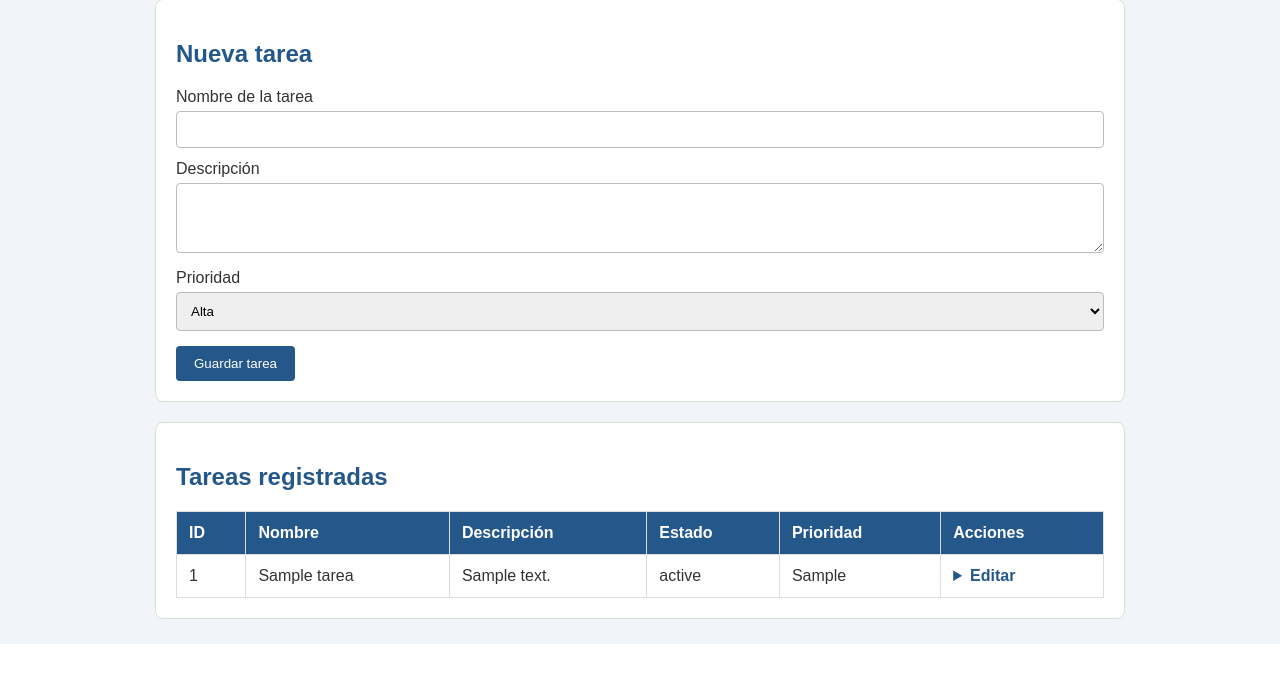
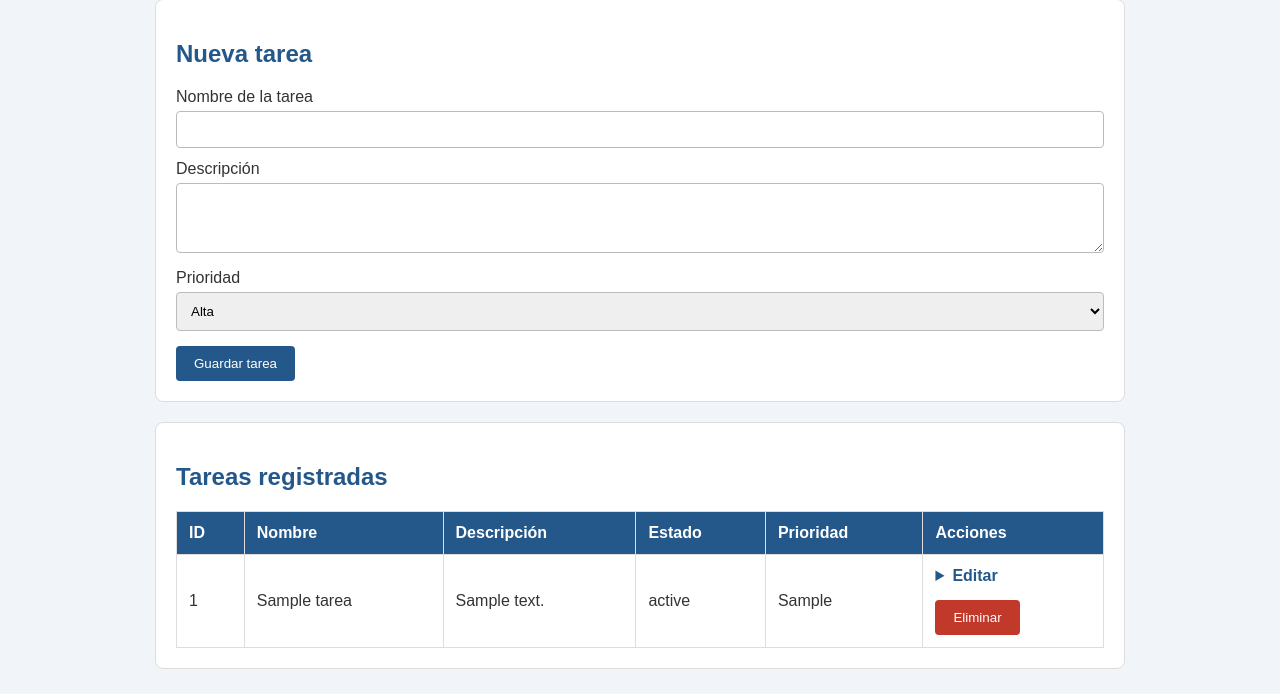
Before and after one commit to Jonf44/TaskManager-DevOps, a Flask app: page / in a window 1280 px wide. Shown: the part 180-874 px from the top of the page. Before the commit the page ends 824 px from the top, so only its background shows below. Run offline with Flask 3, Linux system fonts and the light colour scheme; tables that the repository leaves empty hold one stand-in row (values such as "Sample post").

Commit message:
Implementar eliminacion de tareas

```diff
--- a/app.py
+++ b/app.py
@@ -115,6 +115,20 @@ def editar(id):
         "index", mensaje="Tarea actualizada correctamente"
     ))
 
+@app.route("/eliminar/<int:id>", methods=["POST"])
+def eliminar(id):
+    conexion = conectar_bd()
+
+    conexion.execute(
+        "DELETE FROM tareas WHERE id = ?", (id,)
+    )
+
+    conexion.commit()
+    conexion.close()
+
+    return redirect(url_for(
+        "index", mensaje="Tarea eliminada correctamente"
+    ))
 
 inicializar_bd()
 
--- a/static/css/style.css
+++ b/static/css/style.css
@@ -102,3 +102,11 @@ details form {
     min-width: 180px;
     margin-top: 10px;
 }
+
+.eliminar {
+    background-color: #c0392b;
+}
+
+.eliminar:hover {
+    background-color: #922b21;
+}
--- a/templates/index.html
+++ b/templates/index.html
@@ -101,6 +101,15 @@
                                         <button type="submit">Actualizar</button>
                                     </form>
                                 </details>
+                                <form action="{{ url_for('eliminar', id=tarea.id) }}"
+                                    method="POST"
+                                    onsubmit="return confirm('¿Deseas eliminar esta tarea?');">
+
+                                    <button type="submit" class="eliminar">
+                                        Eliminar
+                                    </button>
+
+                                </form>
                             </td>
 
                         </tr>
```
